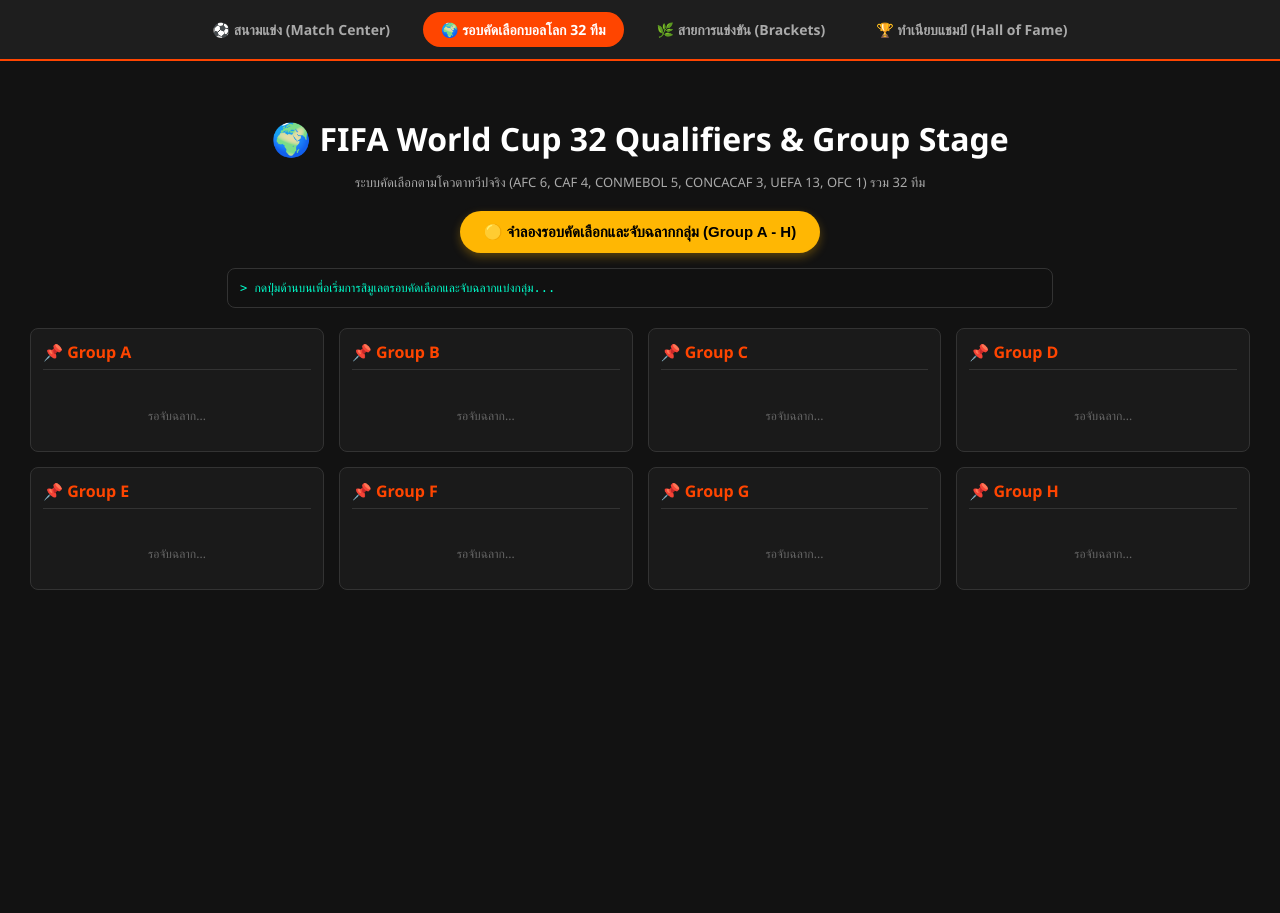
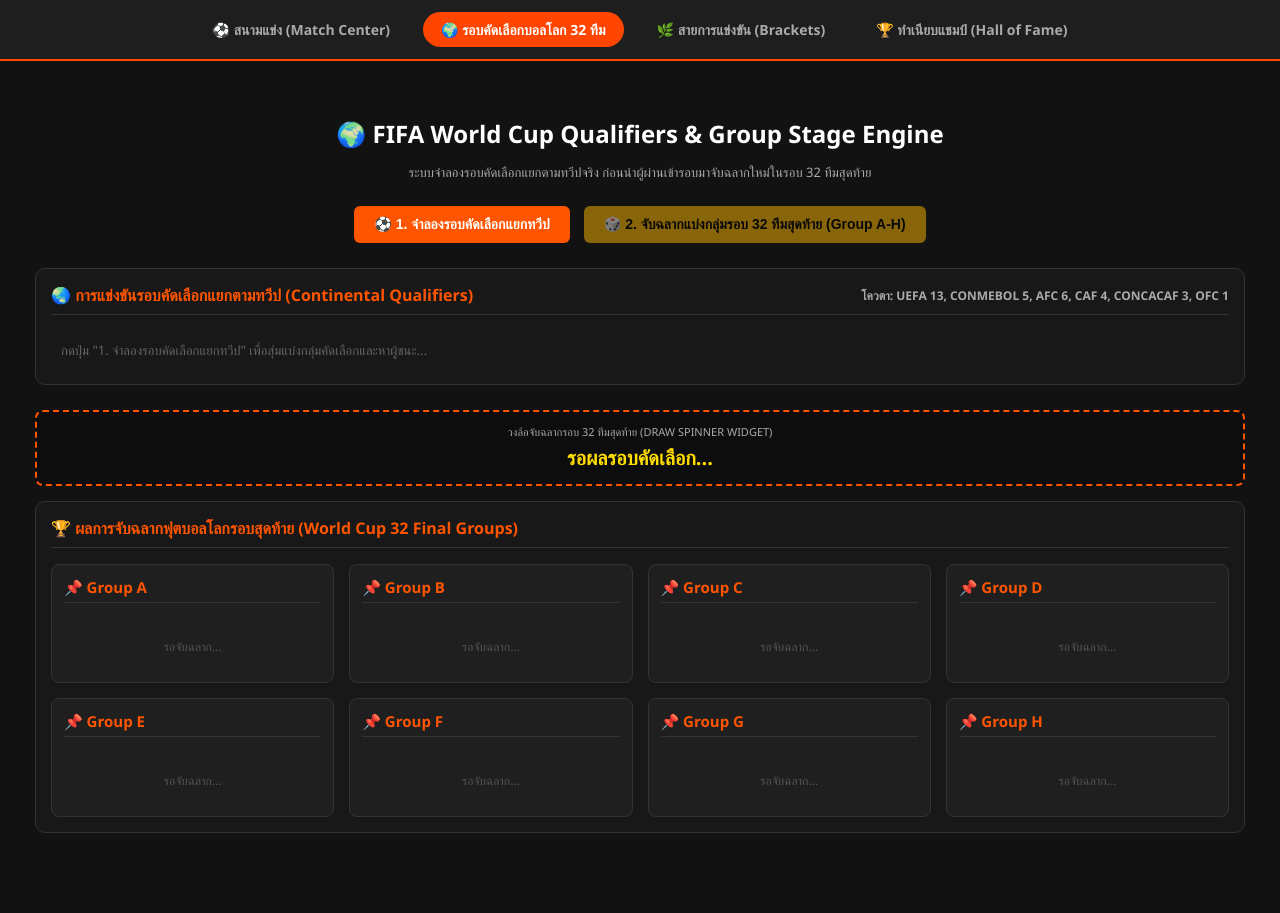
Before and after one commit to tkhaewtar36-coder/my-football-game, a Flask app: page /worldcup in a window 1280 px wide. Before the commit the page ends 590 px from the top, so only its background shows below. Run offline with Flask 3, Linux system fonts and the light colour scheme.

Commit message:
Update worldcup.html

```diff
--- a/templates/worldcup.html
+++ b/templates/worldcup.html
@@ -2,99 +2,109 @@
 
 {% block content %}
 <style>
-    .wc-container { padding: 10px; text-align: center; }
-    .wc-title { color: #fff; margin-bottom: 5px; }
+    .wc-container { padding: 15px; text-align: center; }
+    .wc-title { color: #fff; font-size: 24px; margin-bottom: 5px; }
     .wc-subtitle { color: #aaa; font-size: 13px; margin-bottom: 20px; }
 
-    .btn-draw { background: #ffb703; color: #000; font-weight: bold; padding: 12px 24px; border-radius: 25px; border: none; cursor: pointer; font-size: 15px; box-shadow: 0 4px 10px rgba(255,183,3,0.3); transition: transform 0.2s; }
-    .btn-draw:hover { transform: scale(1.05); background: #ffa700; }
+    .btn-action { background: #ff5500; color: #fff; font-weight: bold; padding: 10px 20px; border-radius: 6px; border: none; cursor: pointer; margin: 5px; font-size: 14px; }
+    .btn-spin { background: #ffb703; color: #000; font-weight: bold; padding: 10px 20px; border-radius: 6px; border: none; cursor: pointer; margin: 5px; font-size: 14px; }
+    .btn-action:hover, .btn-spin:hover { opacity: 0.9; }
 
-    .log-box { background: #111; border: 1px solid #333; border-radius: 8px; padding: 12px; font-family: monospace; font-size: 12px; color: #00ffcc; text-align: left; max-height: 120px; overflow-y: auto; margin: 15px auto; width: 90%; max-width: 800px; }
+    .section-box { background: #181818; border: 1px solid #333; border-radius: 10px; padding: 15px; margin-bottom: 25px; text-align: left; }
+    .section-header { color: #ff5500; font-size: 16px; font-weight: bold; border-bottom: 1px solid #333; padding-bottom: 8px; margin-top: 0; display: flex; justify-content: space-between; align-items: center; }
 
-    .group-grid { display: grid; grid-template-columns: repeat(auto-fit, minmax(260px, 1fr)); gap: 15px; margin-top: 20px; text-align: left; }
-    .group-card { background: #1a1a1a; border: 1px solid #333; border-radius: 8px; padding: 12px; }
-    .group-header { color: #ff4500; font-weight: bold; border-bottom: 1px solid #333; padding-bottom: 6px; margin-top: 0; display: flex; justify-content: space-between; align-items: center; }
+    .grid-confed { display: grid; grid-template-columns: repeat(auto-fit, minmax(280px, 1fr)); gap: 15px; margin-top: 15px; }
+    .confed-card { background: #222; border: 1px solid #3d3d3d; border-radius: 8px; padding: 12px; }
+    .confed-title { color: #00ffcc; font-size: 14px; font-weight: bold; margin-top: 0; border-bottom: 1px dashed #444; padding-bottom: 4px; }
 
-    .team-row { display: flex; justify-content: space-between; align-items: center; padding: 8px 0; border-bottom: 1px dashed #2a2a2a; font-size: 13px; }
-    .team-name { color: #eee; font-weight: 500; }
-    .confed-badge { font-size: 10px; padding: 2px 6px; border-radius: 3px; font-weight: bold; background: #333; color: #ffb703; }
+    .group-grid { display: grid; grid-template-columns: repeat(auto-fit, minmax(240px, 1fr)); gap: 15px; margin-top: 15px; }
+    .group-card { background: #1f1f1f; border: 1px solid #333; border-radius: 8px; padding: 12px; }
+    .group-title { color: #ff5500; font-size: 15px; font-weight: bold; border-bottom: 1px solid #333; padding-bottom: 5px; margin-top: 0; }
+
+    .team-row { display: flex; justify-content: space-between; padding: 6px 0; border-bottom: 1px dashed #2a2a2a; font-size: 13px; color: #eee; }
+    .badge-q { background: #28a745; color: #fff; font-size: 10px; padding: 2px 6px; border-radius: 3px; font-weight: bold; }
+    .badge-confed { background: #333; color: #ffb703; font-size: 10px; padding: 2px 5px; border-radius: 3px; }
+
+    .spinner-box { background: #0d0d0d; border: 2px dashed #ff5500; border-radius: 8px; padding: 12px; margin: 15px 0; text-align: center; }
+    .spinner-display { font-size: 20px; font-weight: bold; color: #ffdd00; min-height: 30px; display: flex; align-items: center; justify-content: center; }
 </style>
 
 <div class="wc-container">
-    <h1 class="wc-title">🌍 FIFA World Cup 32 Qualifiers & Group Stage</h1>
-    <p class="wc-subtitle">ระบบคัดเลือกตามโควตาทวีปจริง (AFC 6, CAF 4, CONMEBOL 5, CONCACAF 3, UEFA 13, OFC 1) รวม 32 ทีม</p>
+    <h1 class="wc-title">🌍 FIFA World Cup Qualifiers & Group Stage Engine</h1>
+    <p class="wc-subtitle">ระบบจำลองรอบคัดเลือกแยกตามทวีปจริง ก่อนนำผู้ผ่านเข้ารอบมาจับฉลากใหม่ในรอบ 32 ทีมสุดท้าย</p>
 
-    <button class="btn-draw" onclick="startQualifiersAndDraw()">🟡 จำลองรอบคัดเลือกและจับฉลากกลุ่ม (Group A - H)</button>
-
-    <div class="log-box" id="drawLog">
-        > กดปุ่มด้านบนเพื่อเริ่มการสิมูเลตรอบคัดเลือกและจับฉลากแบ่งกลุ่ม...
+    <div style="margin-bottom: 20px;">
+        <button class="btn-action" onclick="runContinentalQualifiers()">⚽ 1. จำลองรอบคัดเลือกแยกทวีป</button>
+        <button class="btn-spin" id="btnDrawFinal" onclick="drawWorldCupGroups()" disabled style="opacity: 0.5;">🎲 2. จับฉลากแบ่งกลุ่มรอบ 32 ทีมสุดท้าย (Group A-H)</button>
     </div>
 
-    <div class="group-grid" id="groupGrid">
-        <!-- Groups A-H will be populated here -->
+    <!-- STEP 1: CONTINENTAL QUALIFIERS SECTION -->
+    <div class="section-box">
+        <h3 class="section-header">
+            <span>🌏 การแข่งขันรอบคัดเลือกแยกตามทวีป (Continental Qualifiers)</span>
+            <span style="font-size: 12px; color: #aaa;">โควตา: UEFA 13, CONMEBOL 5, AFC 6, CAF 4, CONCACAF 3, OFC 1</span>
+        </h3>
+        <div class="grid-confed" id="qualifiersContainer">
+            <div style="color: #666; font-size: 13px; padding: 10px;">กดปุ่ม "1. จำลองรอบคัดเลือกแยกทวีป" เพื่อสุ่มแบ่งกลุ่มคัดเลือกและหาผู้ชนะ...</div>
+        </div>
+    </div>
+
+    <!-- SPINNER DISPLAY WIDGET -->
+    <div class="spinner-box">
+        <div style="font-size: 11px; color: #aaa; margin-bottom: 3px;">วงล้อจับฉลากรอบ 32 ทีมสุดท้าย (DRAW SPINNER WIDGET)</div>
+        <div id="spiningBall" class="spinner-display">รอผลรอบคัดเลือก...</div>
+    </div>
+
+    <!-- STEP 2: WORLD CUP 32 FINAL GROUPS -->
+    <div class="section-box">
+        <h3 class="section-header">🏆 ผลการจับฉลากฟุตบอลโลกรอบสุดท้าย (World Cup 32 Final Groups)</h3>
+        <div class="group-grid" id="finalGroupsContainer">
+            <!-- Groups A-H -->
+        </div>
     </div>
 </div>
 
 <script>
-    const groups = ['A', 'B', 'C', 'D', 'E', 'F', 'G', 'H'];
+    const finalGroups = ['A', 'B', 'C', 'D', 'E', 'F', 'G', 'H'];
+    const slots = { 'UEFA': 13, 'CONMEBOL': 5, 'AFC': 6, 'CAF': 4, 'CONCACAF': 3, 'OFC': 1 };
 
-    // โควตาจำนวนทีมที่ผ่านเข้ารอบสุดท้ายตามทวีปจริง
-    const slots = { 'AFC': 6, 'CAF': 4, 'CONMEBOL': 5, 'CONCACAF': 3, 'UEFA': 13, 'OFC': 1 };
+    let qualified32Teams = [];
 
     window.onload = function() {
-        renderEmptyGroups();
+        initEmptyFinalGroups();
     };
 
-    function renderEmptyGroups() {
-        const grid = document.getElementById('groupGrid');
-        grid.innerHTML = '';
-        groups.forEach(g => {
-            grid.innerHTML += `
+    function initEmptyFinalGroups() {
+        const container = document.getElementById('finalGroupsContainer');
+        container.innerHTML = '';
+        finalGroups.forEach(g => {
+            container.innerHTML += `
                 <div class="group-card">
-                    <h4 class="group-header">📌 Group ${g}</h4>
-                    <div id="group-list-${g}">
-                        <div style="color:#666; font-size:12px; text-align:center; padding:15px;">รอจับฉลาก...</div>
+                    <h4 class="group-title">📌 Group ${g}</h4>
+                    <div id="final-group-${g}">
+                        <div style="color:#555; font-size:12px; text-align:center; padding:15px;">รอจับฉลาก...</div>
                     </div>
                 </div>
             `;
         });
     }
 
-    function addLog(msg) {
-        const log = document.getElementById('drawLog');
-        log.innerHTML += `> ${msg}<br>`;
-        log.scrollTop = log.scrollHeight;
-    }
-
-    function startQualifiersAndDraw() {
-        document.getElementById('drawLog').innerHTML = '';
-        renderEmptyGroups();
-
-        addLog("🌏 เริ่มการจำลองฟุตบอลโลกรอบคัดเลือกแยกตามทวีป...");
-
-        // ดึงรายชื่อทีมจาก API (ใช้ทีมที่มีอยู่ในระบบ)
+    // 1. จำลองรอบคัดเลือกแยกทวีป
+    function runContinentalQualifiers() {
         fetch('/api/teams')
             .then(res => res.json())
             .then(teams => {
-                // กรองเอาเฉพาะทีมชาติ
                 let nationalTeams = teams.filter(t => t.type === 'National' || t.league.includes('World Cup'));
-
-                if (nationalTeams.length === 0) {
-                    // Fallback ถ้า API ส่งทีมมาไม่ครบ ให้ใช้ทีมมาตรฐาน
-                    nationalTeams = getFallbackTeams();
-                }
-
-                simulateQualifiers(nationalTeams);
+                if (nationalTeams.length === 0) nationalTeams = getFallbackNationalTeams();
+                processQualifiers(nationalTeams);
             })
             .catch(() => {
-                // กรณี Offline หรือไม่มี API ให้ใช้ข้อมูลทีมชาติในระบบ
-                simulateQualifiers(getFallbackTeams());
+                processQualifiers(getFallbackNationalTeams());
             });
     }
 
-    function simulateQualifiers(allTeams) {
-        // 1. แยกทีมตามทวีป
-        let confedMap = { 'AFC': [], 'CAF': [], 'CONMEBOL': [], 'CONCACAF': [], 'UEFA': [], 'OFC': [] };
+    function processQualifiers(allTeams) {
+        let confedMap = { 'UEFA': [], 'CONMEBOL': [], 'AFC': [], 'CAF': [], 'CONCACAF': [], 'OFC': [] };
 
         allTeams.forEach(t => {
             let c = t.confederation || 'UEFA';
@@ -102,72 +112,115 @@
             else confedMap['UEFA'].push(t);
         });
 
-        let qualified32 = [];
+        const qContainer = document.getElementById('qualifiersContainer');
+        qContainer.innerHTML = '';
+        qualified32Teams = [];
 
-        // 2. คัดเลือกทีมผ่านเข้ารอบตามโควตา
-        Object.keys(slots).forEach(c => {
-            let list = confedMap[c] || [];
-            // สุ่มแต้มฟอร์มการเล่น + Rating เดิมเพื่อหาผู้ชนะ
-            list.sort((a, b) => (b.rating + Math.random()*10) - (a.rating + Math.random()*10));
+        Object.keys(slots).forEach(cName => {
+            let teamsInConfed = confedMap[cName] || [];
+            // สุ่มคะแนนรอบคัดเลือกเพื่อหาผู้ชนะ
+            teamsInConfed.sort((a, b) => (b.rating + Math.random() * 12) - (a.rating + Math.random() * 12));
 
-            let passed = list.slice(0, slots[c]);
-            qualified32.push(...passed);
+            let passed = teamsInConfed.slice(0, slots[cName]);
+            qualified32Teams.push(...passed);
 
-            addLog(`โซน ${c}: ผ่านเข้ารอบ ${passed.length}/${slots[c]} ทีม (${passed.map(p => p.name).join(', ')})`);
-        });
+            let html = `
+                <div class="confed-card">
+                    <h5 class="confed-title">🌏 โซน ${cName} (ได้ตั๋ว ${slots[cName]} ทีม)</h5>
+            `;
 
-        addLog(`✅ ได้ครบ 32 ทีมสุดท้าย! กำลังสุ่มจับฉลากลงกลุ่ม A - H...`);
-
-        // 3. สุ่มจับฉลากลง Group A - H
-        setTimeout(() => {
-            shuffleArray(qualified32);
-
-            groups.forEach(g => {
-                document.getElementById(`group-list-${g}`).innerHTML = '';
-            });
-
-            qualified32.forEach((team, index) => {
-                let groupIdx = index % 8;
-                let groupName = groups[groupIdx];
-                let container = document.getElementById(`group-list-${groupName}`);
-
-                container.innerHTML += `
+            teamsInConfed.forEach((t, idx) => {
+                let isQualified = idx < slots[cName];
+                let badge = isQualified ? '<span class="badge-q">ผ่านเข้ารอบ</span>' : '<span style="color:#666; font-size:10px;">ตกรอบ</span>';
+                html += `
                     <div class="team-row">
-                        <span class="team-name">${container.children.length + 1}. ${team.name}</span>
-                        <span class="confed-badge">${team.confederation || 'UEFA'}</span>
+                        <span>${idx + 1}. ${t.name}</span>
+                        ${badge}
                     </div>
                 `;
             });
 
-            addLog("🎉 การจับฉลากเสร็จสิ้นสมบูรณ์!");
-        }, 600);
+            html += `</div>`;
+            qContainer.innerHTML += html;
+        });
+
+        document.getElementById('spiningBall').innerText = "✅ ได้ครบ 32 ทีมจากรอบคัดเลือกแล้ว! พร้อมกดจับฉลากลงกลุ่ม A-H";
+        const btn = document.getElementById('btnDrawFinal');
+        btn.disabled = false;
+        btn.style.opacity = "1";
     }
 
-    function shuffleArray(array) {
-        for (let i = array.length - 1; i > 0; i--) {
-            const j = Math.floor(Math.random() * (i + 1));
-            [array[i], array[j]] = [array[j], array[i]];
-        }
+    // 2. นำทีมที่ผ่านเข้ารอบมาสุ่มจับฉลากลงกลุ่ม A-H ใหม่
+    function drawWorldCupGroups() {
+        if (qualified32Teams.length === 0) return;
+
+        let spinner = document.getElementById('spiningBall');
+        let count = 0;
+
+        let timer = setInterval(() => {
+            let randTeam = qualified32Teams[Math.floor(Math.random() * qualified32Teams.length)];
+            spinner.innerText = "⚽ กำลังหมุนจับฉลาก: " + randTeam.name + " (" + (randTeam.confederation || 'UEFA') + ")";
+            count++;
+
+            if (count > 15) {
+                clearInterval(timer);
+                executeFinalGroupPlacement();
+            }
+        }, 60);
     }
 
-    function getFallbackTeams() {
+    function executeFinalGroupPlacement() {
+        initEmptyFinalGroups();
+
+        // สุ่มลำดับทีมเข้ารอบใหม่ทั้งหมด
+        let shuffled = [...qualified32Teams];
+        for (let i = shuffled.length - 1; i > 0; i--) {
+            const j = Math.floor(Math.random() * (i + 1));
+            [shuffled[i], shuffled[j]] = [shuffled[j], shuffled[i]];
+        }
+
+        shuffled.forEach((team, index) => {
+            let groupIdx = index % 8;
+            let groupLetter = finalGroups[groupIdx];
+            let listContainer = document.getElementById(`final-group-${groupLetter}`);
+
+            if (listContainer.children[0] && listContainer.children[0].innerText.includes('รอจับฉลาก')) {
+                listContainer.innerHTML = '';
+            }
+
+            listContainer.innerHTML += `
+                <div class="team-row">
+                    <span><b>${listContainer.children.length + 1}.</b> ${team.name}</span>
+                    <span class="badge-confed">${team.confederation || 'UEFA'}</span>
+                </div>
+            `;
+        });
+
+        document.getElementById('spiningBall').innerText = "🎉 การจับฉลากฟุตบอลโลกรอบ 32 ทีมเสร็จสมบูรณ์!";
+    }
+
+    function getFallbackNationalTeams() {
         return [
             {name: 'Argentina', confederation: 'CONMEBOL', rating: 92}, {name: 'Brazil', confederation: 'CONMEBOL', rating: 90},
             {name: 'Colombia', confederation: 'CONMEBOL', rating: 86}, {name: 'Uruguay', confederation: 'CONMEBOL', rating: 85},
-            {name: 'Ecuador', confederation: 'CONMEBOL', rating: 80}, {name: 'France', confederation: 'UEFA', rating: 91},
-            {name: 'Spain', confederation: 'UEFA', rating: 90}, {name: 'England', confederation: 'UEFA', rating: 89},
-            {name: 'Portugal', confederation: 'UEFA', rating: 88}, {name: 'Germany', confederation: 'UEFA', rating: 88},
-            {name: 'Netherlands', confederation: 'UEFA', rating: 87}, {name: 'Italy', confederation: 'UEFA', rating: 86},
-            {name: 'Belgium', confederation: 'UEFA', rating: 86}, {name: 'Croatia', confederation: 'UEFA', rating: 84},
-            {name: 'Switzerland', confederation: 'UEFA', rating: 82}, {name: 'Denmark', confederation: 'UEFA', rating: 81},
-            {name: 'Austria', confederation: 'UEFA', rating: 80}, {name: 'Poland', confederation: 'UEFA', rating: 78},
+            {name: 'Ecuador', confederation: 'CONMEBOL', rating: 80}, {name: 'Chile', confederation: 'CONMEBOL', rating: 78},
+            {name: 'France', confederation: 'UEFA', rating: 91}, {name: 'Spain', confederation: 'UEFA', rating: 90},
+            {name: 'England', confederation: 'UEFA', rating: 89}, {name: 'Portugal', confederation: 'UEFA', rating: 88},
+            {name: 'Germany', confederation: 'UEFA', rating: 88}, {name: 'Netherlands', confederation: 'UEFA', rating: 87},
+            {name: 'Italy', confederation: 'UEFA', rating: 86}, {name: 'Belgium', confederation: 'UEFA', rating: 86},
+            {name: 'Croatia', confederation: 'UEFA', rating: 84}, {name: 'Switzerland', confederation: 'UEFA', rating: 82},
+            {name: 'Denmark', confederation: 'UEFA', rating: 81}, {name: 'Austria', confederation: 'UEFA', rating: 80},
+            {name: 'Poland', confederation: 'UEFA', rating: 78}, {name: 'Sweden', confederation: 'UEFA', rating: 78},
             {name: 'Japan', confederation: 'AFC', rating: 85}, {name: 'South Korea', confederation: 'AFC', rating: 83},
             {name: 'Iran', confederation: 'AFC', rating: 81}, {name: 'Australia', confederation: 'AFC', rating: 80},
-            {name: 'Saudi Arabia', confederation: 'AFC', rating: 78}, {name: 'Thailand', confederation: 'AFC', rating: 73},
+            {name: 'Qatar', confederation: 'AFC', rating: 77}, {name: 'Saudi Arabia', confederation: 'AFC', rating: 78},
+            {name: 'Iraq', confederation: 'AFC', rating: 75}, {name: 'Thailand', confederation: 'AFC', rating: 73},
             {name: 'Morocco', confederation: 'CAF', rating: 84}, {name: 'Senegal', confederation: 'CAF', rating: 83},
             {name: 'Ivory Coast', confederation: 'CAF', rating: 82}, {name: 'Egypt', confederation: 'CAF', rating: 80},
-            {name: 'Mexico', confederation: 'CONCACAF', rating: 82}, {name: 'USA', confederation: 'CONCACAF', rating: 81},
-            {name: 'Canada', confederation: 'CONCACAF', rating: 78}, {name: 'New Zealand', confederation: 'OFC', rating: 72}
+            {name: 'Nigeria', confederation: 'CAF', rating: 81}, {name: 'Algeria', confederation: 'CAF', rating: 79},
+            {name: 'USA', confederation: 'CONCACAF', rating: 81}, {name: 'Mexico', confederation: 'CONCACAF', rating: 82},
+            {name: 'Canada', confederation: 'CONCACAF', rating: 78}, {name: 'Costa Rica', confederation: 'CONCACAF', rating: 74},
+            {name: 'New Zealand', confederation: 'OFC', rating: 72}, {name: 'Fiji', confederation: 'OFC', rating: 58}
         ];
     }
 </script>
```
